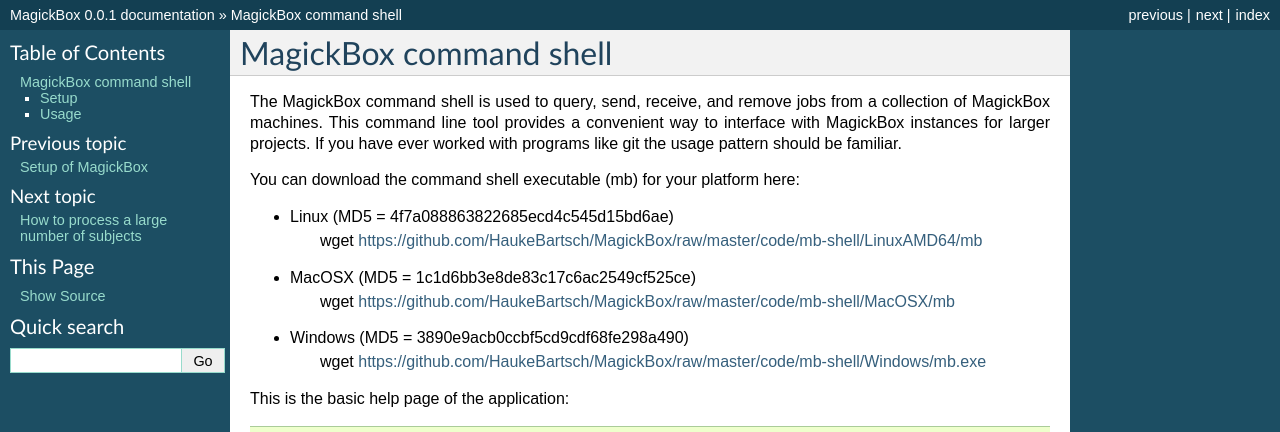
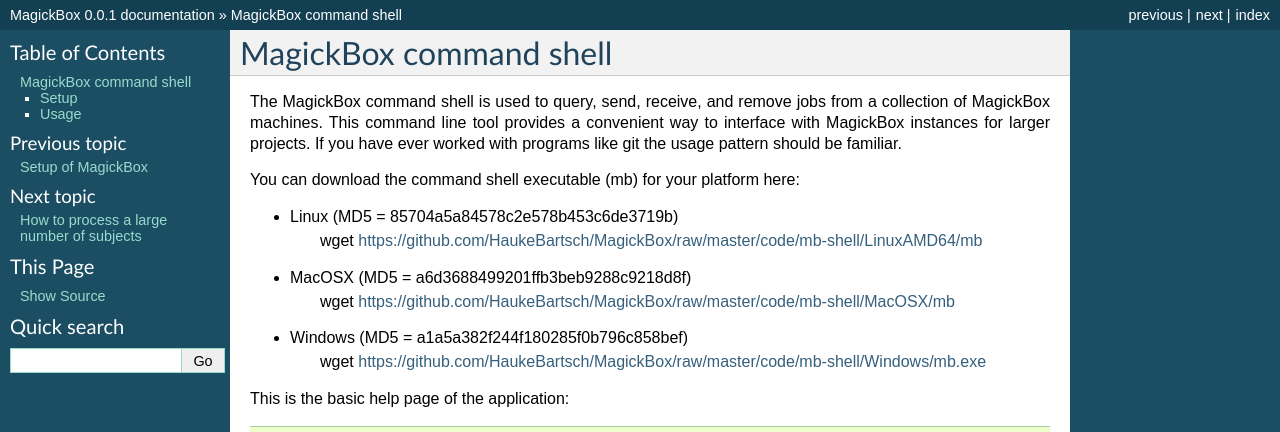
Before and after one commit to HaukeBartsch/MagickBox, a Sphinx documentation site: the page built from code/documentation/docs/source/Shell.rst, in a window 1280 px wide. Shown: the top 432 px of the page. Built offline with Sphinx 7.4.7, drawn with Linux system fonts in a browser that asks for light colours.

Commit message:
update the binaries

```diff
--- a/code/documentation/docs/source/Shell.rst
+++ b/code/documentation/docs/source/Shell.rst
@@ -8,13 +8,13 @@
 
 You can download the command shell executable (mb) for your platform here:
 
-* Linux (MD5 = 4f7a088863822685ecd4c545d15bd6ae)
+* Linux (MD5 = 85704a5a84578c2e578b453c6de3719b)
 	wget https://github.com/HaukeBartsch/MagickBox/raw/master/code/mb-shell/LinuxAMD64/mb
 
-* MacOSX (MD5 = 1c1d6bb3e8de83c17c6ac2549cf525ce)
+* MacOSX (MD5 = a6d3688499201ffb3beb9288c9218d8f)
 	wget https://github.com/HaukeBartsch/MagickBox/raw/master/code/mb-shell/MacOSX/mb
 
-* Windows (MD5 = 3890e9acb0ccbf5cd9cdf68fe298a490)
+* Windows (MD5 = a1a5a382f244f180285f0b796c858bef)
 	wget https://github.com/HaukeBartsch/MagickBox/raw/master/code/mb-shell/Windows/mb.exe
 
 This is the basic help page of the application::
```
